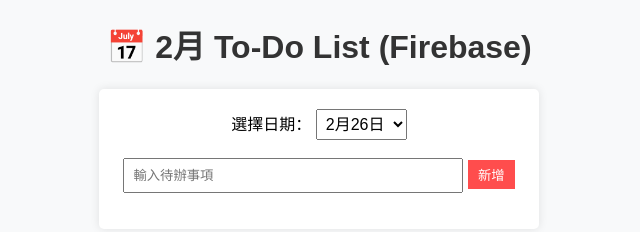
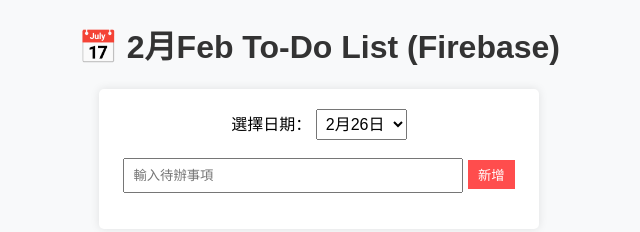
Before and after one commit to Sycake/Temp.to-do-list, a website: page index.html in a window 1280 px wide. Shown: the whole page, without its empty margins (321-961 px from the left). Drawn offline with Linux system fonts and the light colour scheme; no server answers.

Commit message:
Update index.html

```diff
--- a/index.html
+++ b/index.html
@@ -10,7 +10,7 @@
 </head>
 <body>
 
-  <h1>📅 2月 To-Do List (Firebase)</h1>
+  <h1>📅 2月Feb To-Do List (Firebase)</h1>
 
   <div class="todo-container">
     <label for="date">選擇日期：</label>
```
